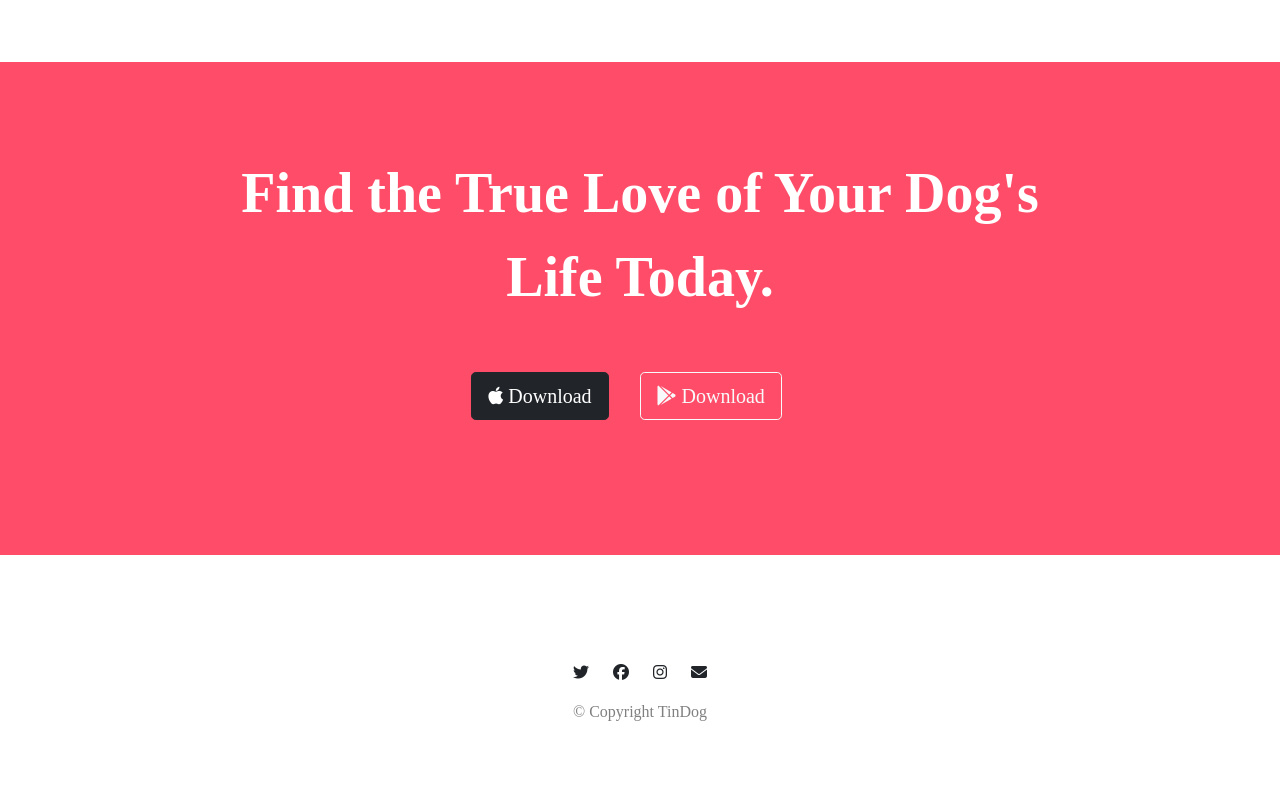
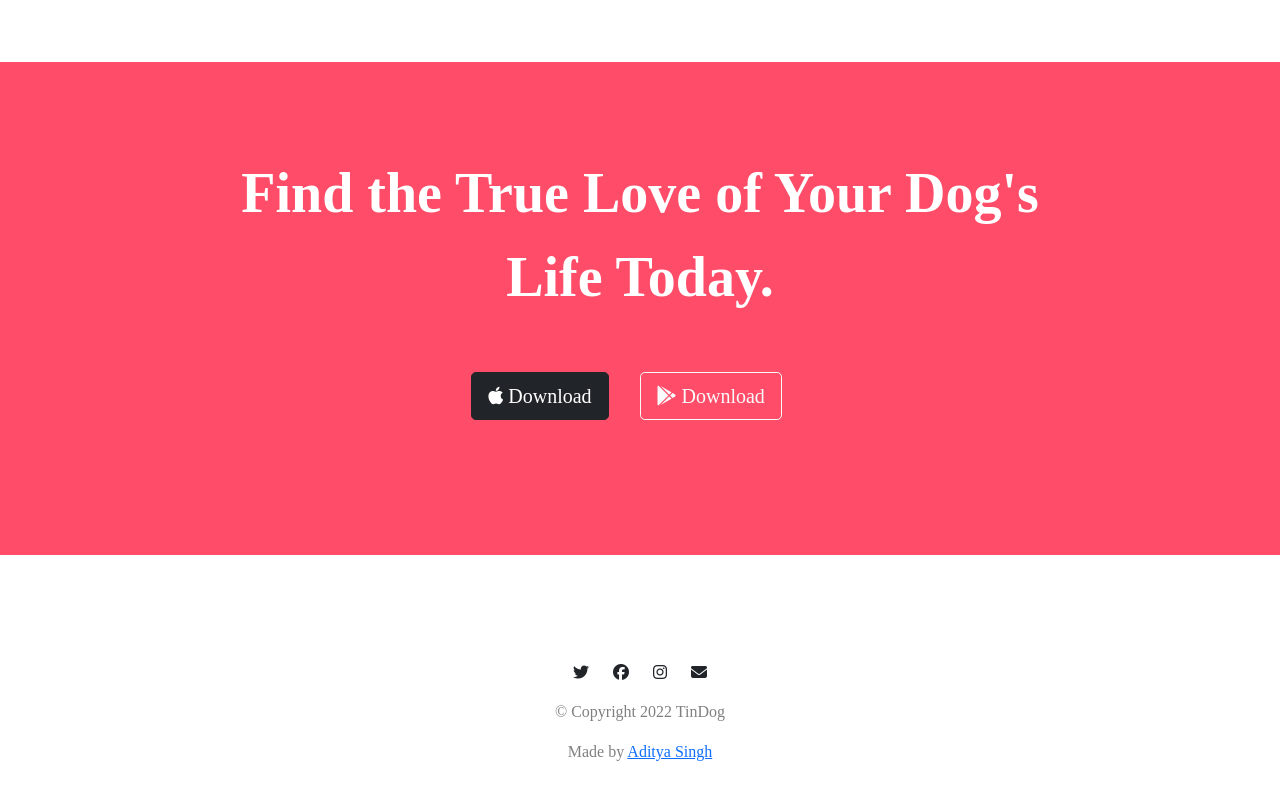
Before and after one commit to Aditya-devp/Tindog-project, a plain HTML site: page index.html in a window 1280 px wide. Shown: the part 2512-3312 px from the top of the page. Drawn offline with nearby package versions, Linux system fonts and the light colour scheme.

Commit message:
added social link

```diff
--- a/index.html
+++ b/index.html
@@ -254,7 +254,8 @@
       <i class="f-icons fa-brands fa-facebook"></i>
       <i class="f-icons fa-brands fa-instagram"></i>
       <i class="f-icons fa-solid fa-envelope"></i>
-      <p>© Copyright TinDog</p>
+     <p class="footsign">© Copyright 2022 TinDog</p>
+      <p class="footsign">Made by <a href="https://www.linkedin.com/in/aditya-singh-97396a21a/">Aditya Singh</a> </p>
     </footer>
   </body>
   <script
```
